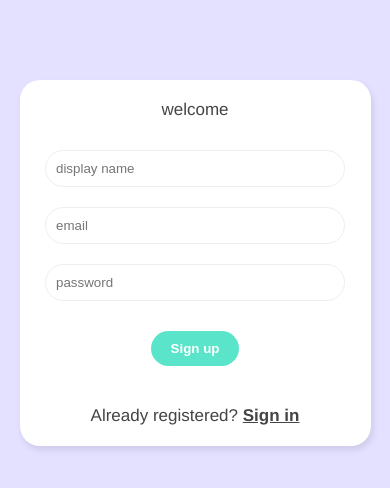
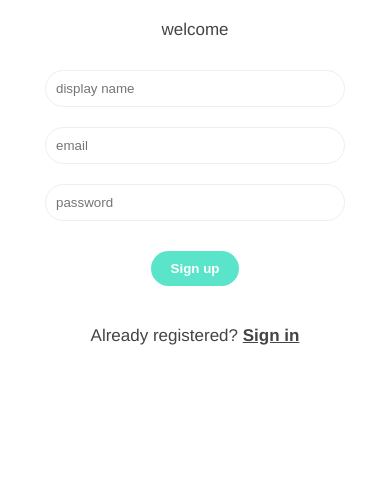
Before and after one commit to bas132828/chat, a Vue app: page / in a window 390 px wide. Shown: the top 488 px of the page. Built offline with nearby package versions, Linux system fonts and the light colour scheme; no server answers.

Commit message:
no container for mobile

```diff
--- a/src/App.vue
+++ b/src/App.vue
@@ -10,5 +10,6 @@
   font-family: Avenir, Helvetica, Arial, sans-serif;
   -webkit-font-smoothing: antialiased;
   -moz-osx-font-smoothing: grayscale;
+  height: 100%;
 }
 </style>
--- a/src/assets/main.css
+++ b/src/assets/main.css
@@ -8,14 +8,11 @@
 html {
   font-size: 62.5%;
 }
-/* @media screen and (max-height: 600px) {
-  html {
-    font-size: 90%;
-  }
-} */
+
 body {
   background: #e3e1ff;
   color: #444;
+  height: 100vh;
 }
 .container {
   width: 90%;
@@ -26,6 +23,18 @@ body {
   box-shadow: 2px 4px 6px rgba(28, 6, 49, 0.1);
   background: white;
   font-size: 1.7rem;
+}
+
+@media screen and (max-width: 700px) {
+  .container {
+    width: 100%;
+    height: 100%;
+    margin: 0;
+    border-radius: 0;
+    box-shadow: 2px 4px 6px rgba(28, 6, 49, 0.1);
+    background: rgb(255, 255, 255);
+    font-size: 1.7rem;
+  }
 }
 .error {
   color: #ff3f80;
--- a/src/components/NewChatForm.vue
+++ b/src/components/NewChatForm.vue
@@ -151,5 +151,6 @@ textarea {
   outline: none;
   font-size: 1.3rem;
   position: relative;
+  margin-right: 0.5rem;
 }
 </style>
```
